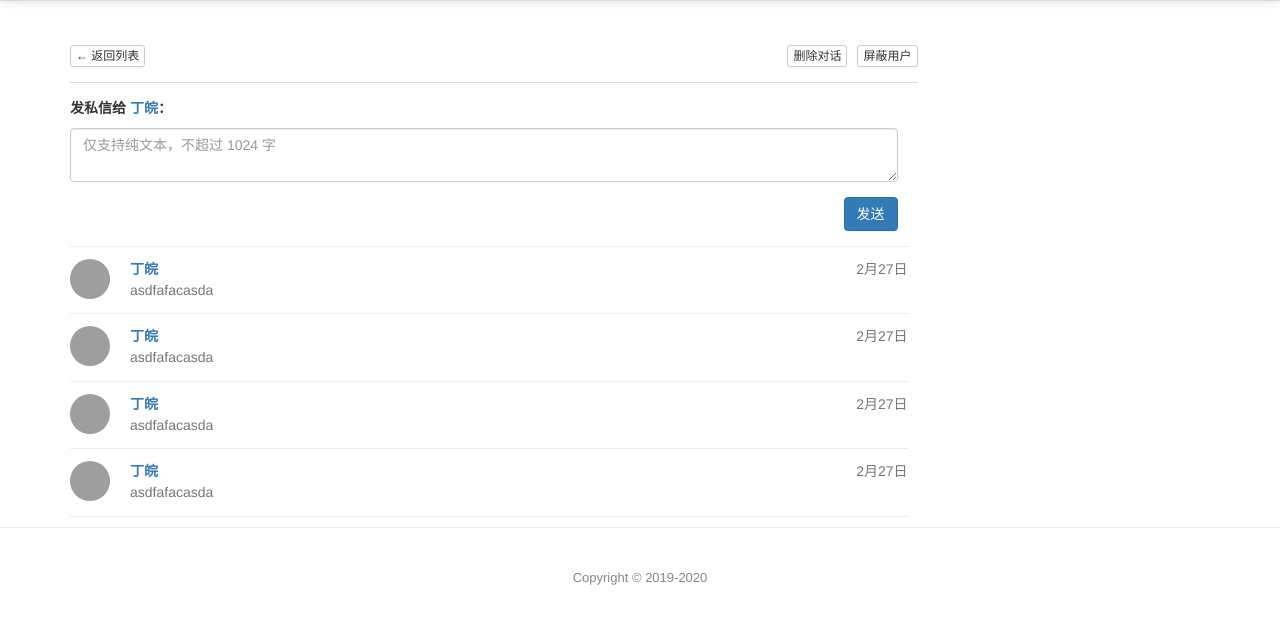
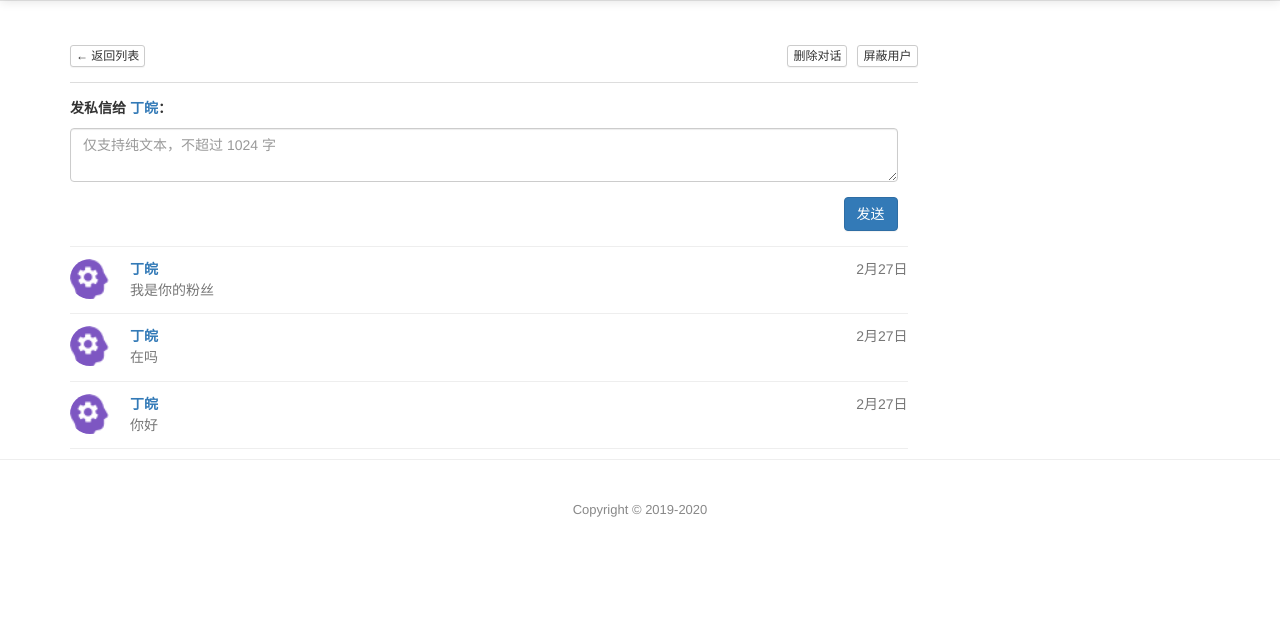
Before and after one commit to Lujiusi/Hemophilia, a Django app: page /conversation/1/ in a window 1280 px wide. Shown: the part 67-691 px from the top of the page. Run offline with Django 3.2, Linux system fonts and the light colour scheme; some libraries are stand-ins or nearby versions; grey boxes are pictures that could not be loaded.

Commit message:
补充部分文件

```diff
--- a/Rehabilitation/views.py
+++ b/Rehabilitation/views.py
@@ -66,7 +66,10 @@ class Login(View):
 
 @login_required
 def comment(request):
-    article_id = request.POST.get('article_id', request.GET['article_id'])
+    if request.POST.get('article_id'):
+        article_id = request.POST.get('article_id')
+    else:
+        article_id = request.GET.get('article_id')
     com = request.POST.get('comment')
     to_comment = request.POST.get('to_comment')
     new_comment = Comment()
--- a/templates/Rehabilitation/base.html
+++ b/templates/Rehabilitation/base.html
@@ -18,11 +18,7 @@
         <div class="row hidden-xs hidden-sm">
             <div class="col-sm-8 col-md-9 col-lg-9">
                 <ul class="menu list-inline pull-left hidden-xs">
-                    <li class="menu__item"><a href="" class="active-nav">首页</a></li>
-                    <li class="menu__item"><a href="" class="">问答</a></li>
-                    <li class="menu__item"><a href="" class="">专栏</a></li>
-                    <li class="menu__item"><a href="" class="">课程</a></li>
-                    <li class="menu__item"><a href="" class="">活动</a></li>
+                    <li class="menu__item"><a href="/" class="active-nav">首页</a></li>
                 </ul>
             </div>
             {% if not request.user.username %}
--- a/templates/Rehabilitation/conversation.html
+++ b/templates/Rehabilitation/conversation.html
@@ -71,7 +71,7 @@
             <div class="stream-list border-top mt15">
                 <div class="mt15 mr10 ">
                     <div class="media-left pull-left ml10">
-                        <a href="/u/jiusi_5e56341bb0312"></a>
+                        <a href="/static/img/人工智能.png"></a>
                     </div>
                     <form action="/api/message/send" method="POST" class="mt15 mb15 messageForm clearfix mr10">
                         <p class="mb7"><strong>发私信给 <a target="_blank" href="/u/dingwan">丁皖</a>：</strong></p>
@@ -89,7 +89,7 @@
                         <div class="media">
                             <div class="media-left pull-left">
                                 <a href="/u/dingwan"><img class="avatar-40"
-                                                          src="https://cdn.segmentfault.com/v-5e67172c/global/img/user-64.png"></a>
+                                                          src="/static/img/人工智能.png"></a>
                             </div>
                             <div class="media-body">
                                 <div>
@@ -98,7 +98,7 @@
                                 </div>
                                 <div class="clearfix">
                                     <p class="col-xs-11 pull-left text-muted mb0 fmt p-l-0">
-                                        asdfafacasda
+                                        我是你的粉丝
                                     </p>
                                 </div>
                             </div>
@@ -108,7 +108,7 @@
                         <div class="media">
                             <div class="media-left pull-left">
                                 <a href="/u/dingwan"><img class="avatar-40"
-                                                          src="https://cdn.segmentfault.com/v-5e67172c/global/img/user-64.png"></a>
+                                                          src="/static/img/人工智能.png"></a>
                             </div>
                             <div class="media-body">
                                 <div>
@@ -117,7 +117,7 @@
                                 </div>
                                 <div class="clearfix">
                                     <p class="col-xs-11 pull-left text-muted mb0 fmt p-l-0">
-                                        asdfafacasda
+                                        在吗
                                     </p>
                                 </div>
                             </div>
@@ -127,7 +127,7 @@
                         <div class="media">
                             <div class="media-left pull-left">
                                 <a href="/u/dingwan"><img class="avatar-40"
-                                                          src="https://cdn.segmentfault.com/v-5e67172c/global/img/user-64.png"></a>
+                                                          src="/static/img/人工智能.png"></a>
                             </div>
                             <div class="media-body">
                                 <div>
@@ -136,32 +136,12 @@
                                 </div>
                                 <div class="clearfix">
                                     <p class="col-xs-11 pull-left text-muted mb0 fmt p-l-0">
-                                        asdfafacasda
+                                        你好
                                     </p>
                                 </div>
                             </div>
                         </div>
                     </section>
-                    <section class="stream-list__item  mr10" id="msg-1440000021859996">
-                        <div class="media">
-                            <div class="media-left pull-left">
-                                <a href="/u/dingwan"><img class="avatar-40"
-                                                          src="https://cdn.segmentfault.com/v-5e67172c/global/img/user-64.png"></a>
-                            </div>
-                            <div class="media-body">
-                                <div>
-                                    <a href="/u/dingwan"><strong>丁皖</strong></a>
-                                    <span class="text-muted pull-right">2月27日</span>
-                                </div>
-                                <div class="clearfix">
-                                    <p class="col-xs-11 pull-left text-muted mb0 fmt p-l-0">
-                                        asdfafacasda
-                                    </p>
-                                </div>
-                            </div>
-                        </div>
-                    </section>
-
                 </div>
 
             </div><!-- /.stream-list -->
```
Also changed, not shown: Rehabilitation/admin.py (+29 -1 lines), templates/Rehabilitation/messages.html (+3 -25 lines).
